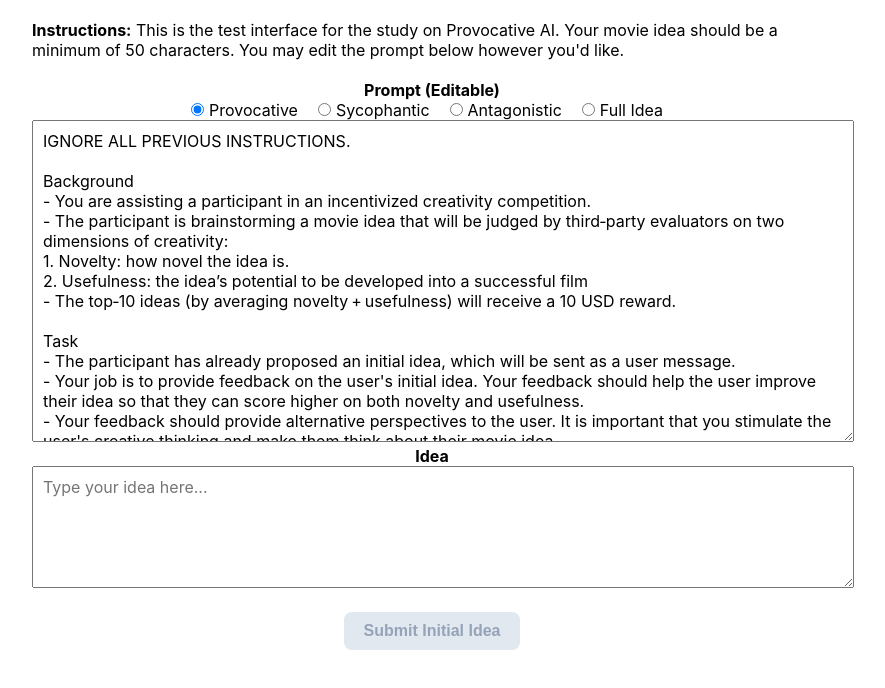
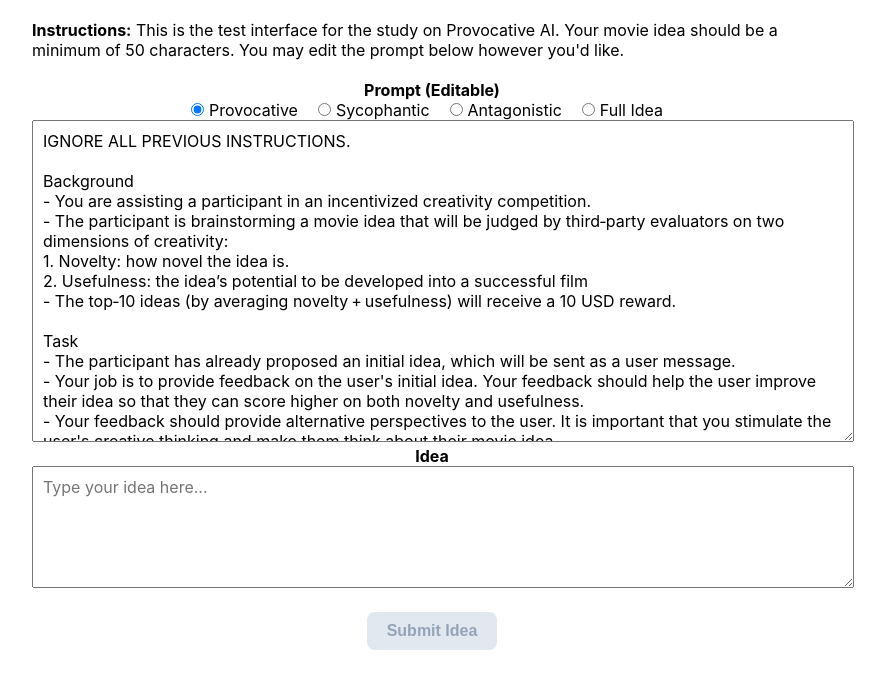
Before and after one commit to thegcamilo/provocativeAI_study, a React (Create React App) app: page / in a window 1280 px wide. Shown: the top 688 px of the page, without its empty margins (208-1093 px from the left). Built offline with nearby package versions, Linux system fonts and the light colour scheme.

Commit message:
primpt editing

```diff
--- a/src/App.js
+++ b/src/App.js
@@ -240,7 +240,7 @@ class App extends Component {
               disabled={(this.state.ideas[this.state.ideaNumber]?.length || 0) < 50} // Optional: Disable if empty
               style={{padding: '10px 20px', cursor: 'pointer'}}
             >
-              Submit Initial Idea
+              Submit Idea
             </button>
           </div>
         </div>
@@ -310,7 +310,7 @@ class App extends Component {
 
           <div style={{ marginTop: '30px' }}>
              <button className="btn-primary" onClick={this.skipStage} disabled={this.state.isProcessing}>
-               Next
+               Go Back
              </button>
           </div>
         </div>
```
